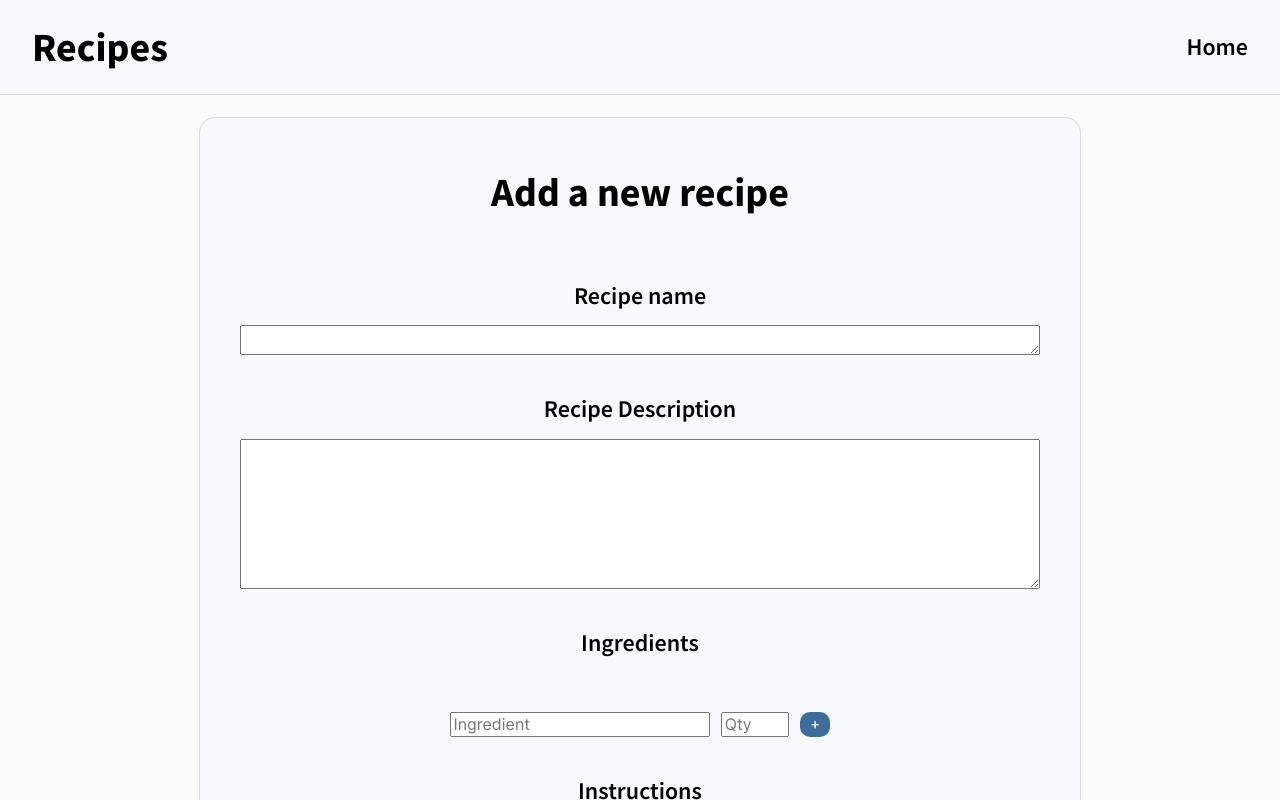
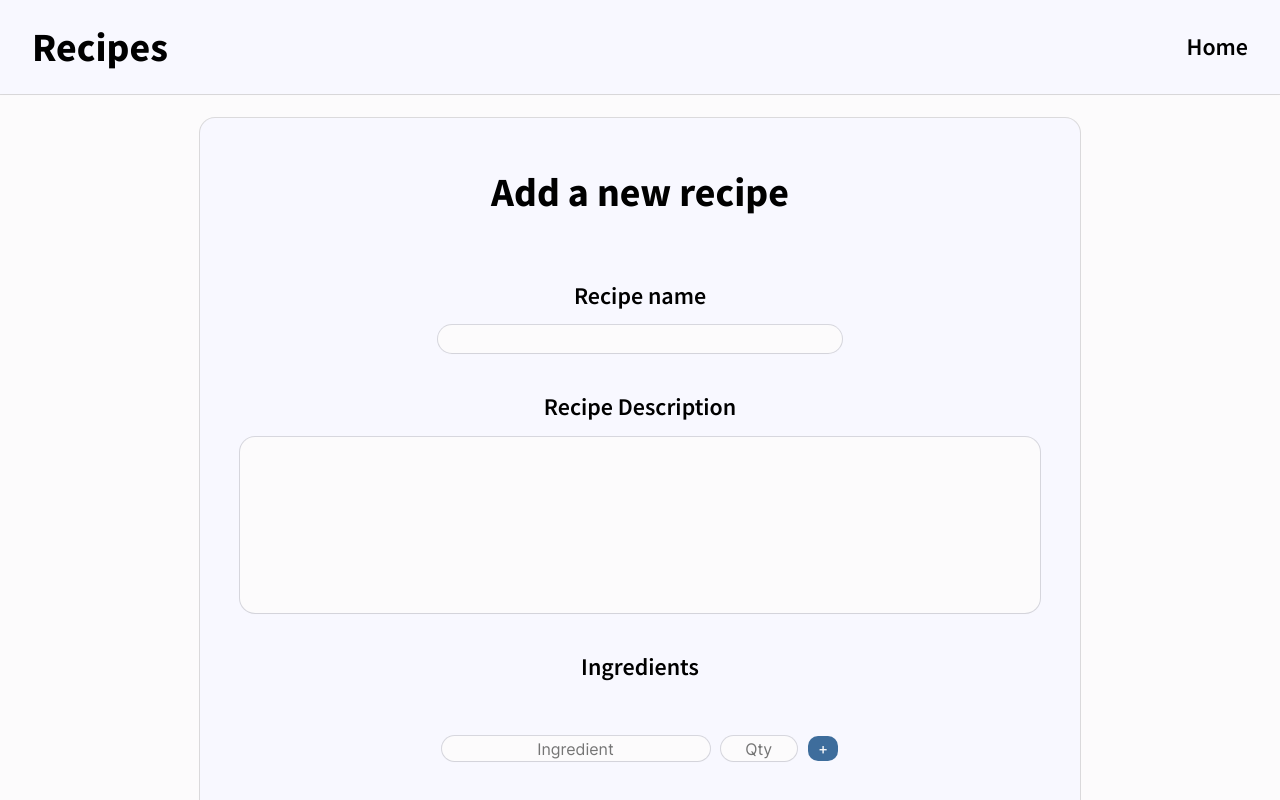
Before and after one commit to Qusz/vue-recipe-app, a Vue app: page /add-recipe in a window 1280 px wide. Shown: the top 800 px of the page. Built offline with nearby package versions, Linux system fonts and the light colour scheme.

Commit message:
adds AddRecipe styling

```diff
--- a/src/assets/styles/sass/components/RecipeCard.scss
+++ b/src/assets/styles/sass/components/RecipeCard.scss
@@ -42,7 +42,6 @@
 
     &:hover {
       cursor: pointer;
-      border: 1px solid $clr-secondary;
       scale: 1.05;
     }
 }
--- a/src/assets/styles/sass/views/AddRecipe.scss
+++ b/src/assets/styles/sass/views/AddRecipe.scss
@@ -14,6 +14,37 @@
   flex-direction: column;
   gap: $spacer-m;
 
+    textarea,
+    input {
+      border: none;
+      border-radius: 15px;
+      box-shadow: rgba(0, 0, 0, 0.02) 0px 1px 3px 0px, rgba(27, 31, 35, 0.15) 0px 0px 0px 1px;
+      background-color: $clr-white;
+      resize: none;
+
+        &:focus,
+        &:active {
+          outline: 2px solid $clr-secondary;
+        }
+    }
+
+    &__description,
+    &__instructions {
+      padding: $spacer-xs $spacer-xxs;
+    }
+
+    &__ingredient-name,
+    &__ingredient-qty {
+      padding: .2rem .5rem;
+      text-align: center;
+    }
+
+    &__name {
+      text-align: center;
+      align-self: center;
+      width: clamp(10rem, 25rem, 100%);
+    }
+
     &__header {
       align-self: center;
       font-family: 'Source Sans 700';
@@ -26,6 +57,12 @@
       gap: $spacer-xs;
     }
 
+    &__wrapper--row {
+      display: flex;
+      flex-direction: row;
+      gap: $spacer-xs;
+    }
+
     &__title {
       font-family: 'Source Sans 600';
       font-weight: 600;
@@ -33,6 +70,50 @@
 
       margin: 0;
       text-align: center;
+    }
+
+    &__items {
+      padding: 0;
+      margin: 0;
+      list-style: none;
+
+      display: flex;
+      flex-direction: column;
+      gap: $spacer-xs;
+    }
+
+    &__item {
+      padding: .2rem .5rem;
+      background-color: $clr-white;
+
+      border-radius: 15px;
+      box-shadow: rgba(0, 0, 0, 0.02) 0px 1px 3px 0px, rgba(27, 31, 35, 0.15) 0px 0px 0px 1px;
+
+      width: clamp(90%, 25rem, 35rem);
+
+        &:not(:first-child) {
+          margin-top: $spacer-s;
+        }
+    }
+
+    &__ingredients {
+      display: flex;
+      flex-direction: column;
+      align-items: center;
+    }
+
+    &__ingredient {
+      margin-top: $spacer-m;
+      display: flex;
+      gap: $spacer-xxs;
+    }
+
+    &__ingredient-qty {
+      max-width: 60px;
+    }
+
+    &__button {
+      align-self: center;
     }
 
     &__name,
@@ -46,28 +127,4 @@
       line-height: 1.5;
     }
 
-    &__items {
-      margin-bottom: $spacer-s;
-      padding: 0;
-    }
-
-    &__ingredients {
-      display: flex;
-      flex-direction: column;
-      align-items: center;
-    }
-
-    &__ingredient {
-      display: flex;
-      gap: $spacer-xxs;
-    }
-
-    &__ingredient-qty {
-      max-width: 60px;
-    }
-
-    &__button {
-      align-self: center;
-    }
-
 }
--- a/src/views/AddRecipe.vue
+++ b/src/views/AddRecipe.vue
@@ -42,20 +42,21 @@
         </h2>
         <div class="add-recipe__ingredients">
           <ul class="add-recipe__items">
-            <li
+            <div
+              class="add-recipe__wrapper--row"
               v-for="(item, i) in ingredients"
               :key="i"
-              class="add-recipe__item"
             >
-              {{ item.ingredient }}, {{ item.qty }}
-
+              <li class="add-recipe__item">
+                {{ item.ingredient }}, {{ item.qty }}
+              </li>
               <BaseButton
                 @click="removeIngredient(i)"
-                :content="'x'"
+                :content="'Remove'"
                 class="btn-s btn-secondary"
               >
               </BaseButton>
-            </li>
+            </div>
           </ul>
 
           <form class="add-recipe__ingredient">
```
Also changed, not shown: 1 other file (tests, documents, lock files or other folders).
